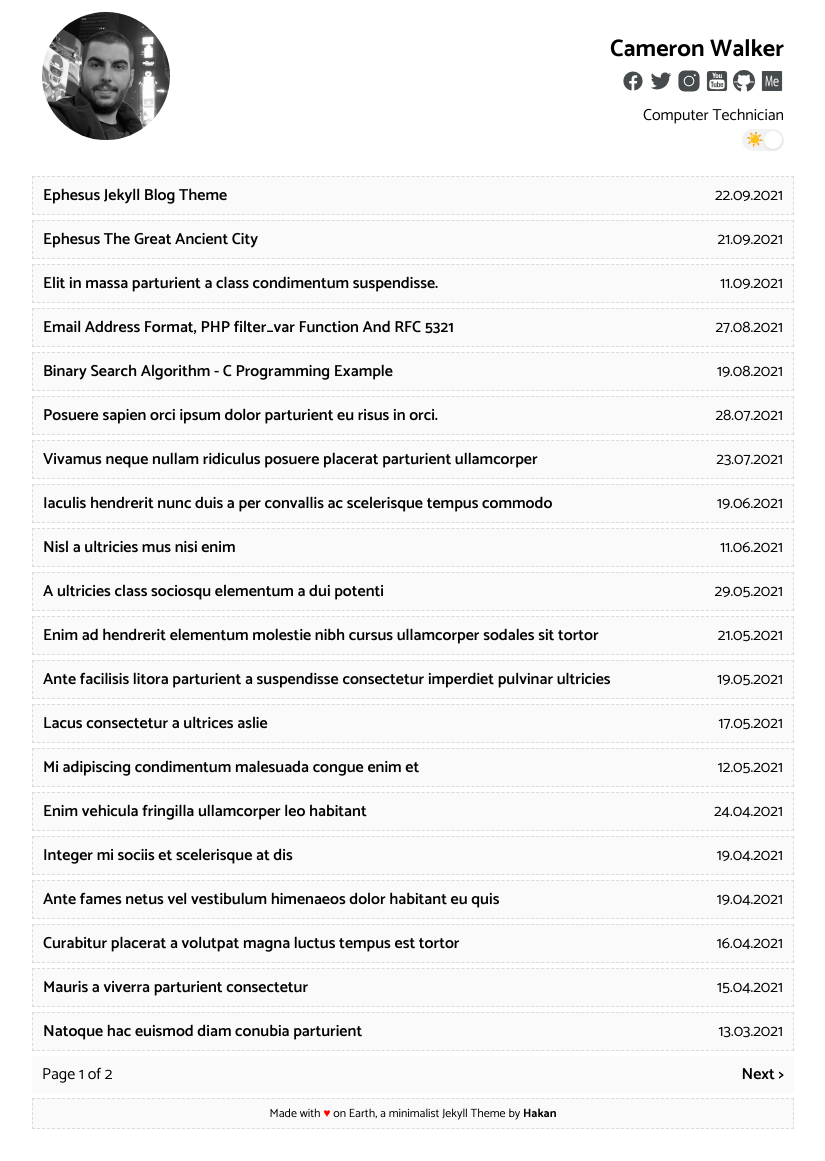
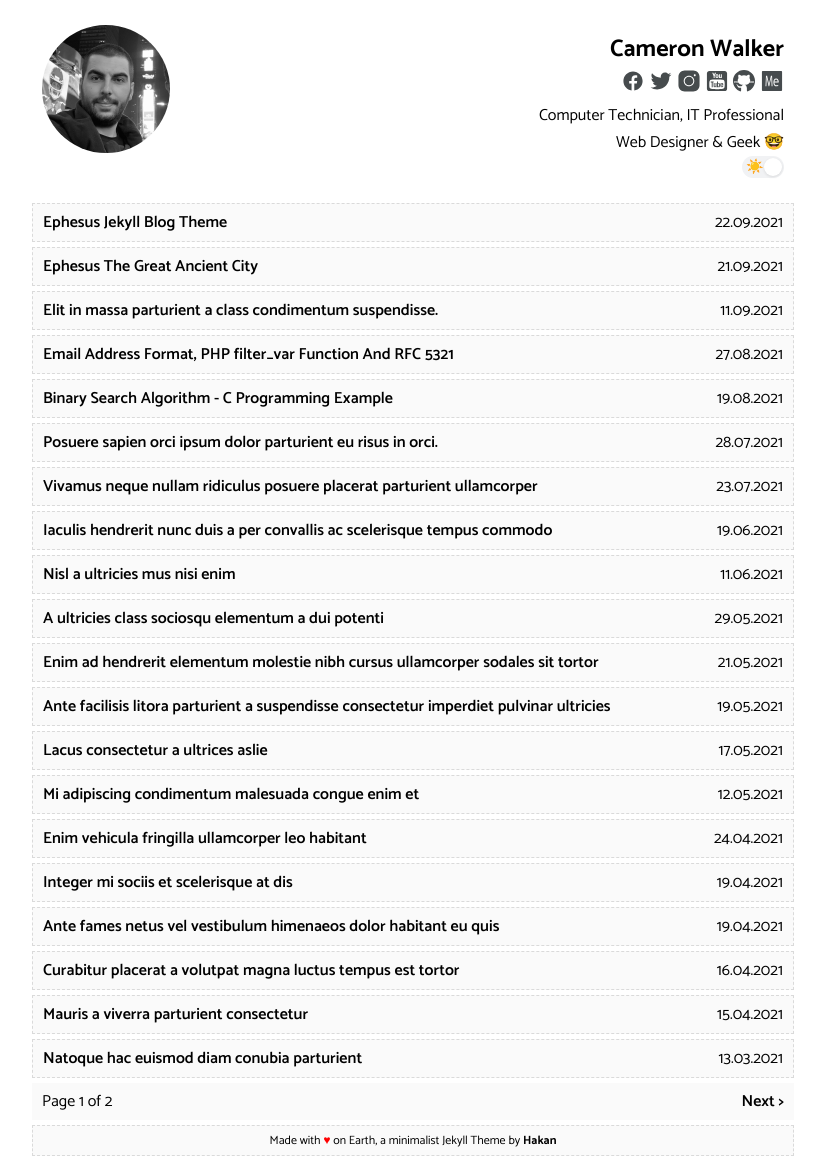
Before and after one commit to t94xr/cameronwalker, a Jekyll site: the page built from index.html, in a window 1280 px wide. Shown: the whole page, without its empty margins (227-1052 px from the left). Built offline with Jekyll 4.4.1, drawn with Linux system fonts in a browser that asks for light colours; the list of posts is cut into pages by our own code; before the commit the page ends 1134 px from its top, so only the background shows below that; some of the changed lines change nothing that is shown.

Commit message:
Update2023.2

```diff
--- a/_config.yml
+++ b/_config.yml
@@ -1,7 +1,7 @@
 # Site settings
 site: cameronwalker.nz
-title: Cameron Walker
-keywords: ephesus, blog
+title: CameronW
+keywords: blog
 description: >-
   IT Professional, Digital Nomad, Geek.
 lang: en-US
@@ -14,7 +14,7 @@ discus-identifier:  XXX
 # Author settings
 author:
   name: Cameron Walker
-  bio: Computer Technician
+  bio: Computer Technician, IT Professional<br>Web Designer &amp; Geek 🤓
   picture: assets/images/profile.jpg
   github: t94xr # github username
   twitter: t94xr # twitter username
@@ -26,7 +26,7 @@ author:
 
 
 # URL settings
-url: "http://cameronwalker.nz" # Domain Name of host. [username].github.io for github pages
+url: "https://cameronwalker.nz" # Domain Name of host. [username].github.io for github pages
 permalink: pretty
 
 markdown: kramdown
```
